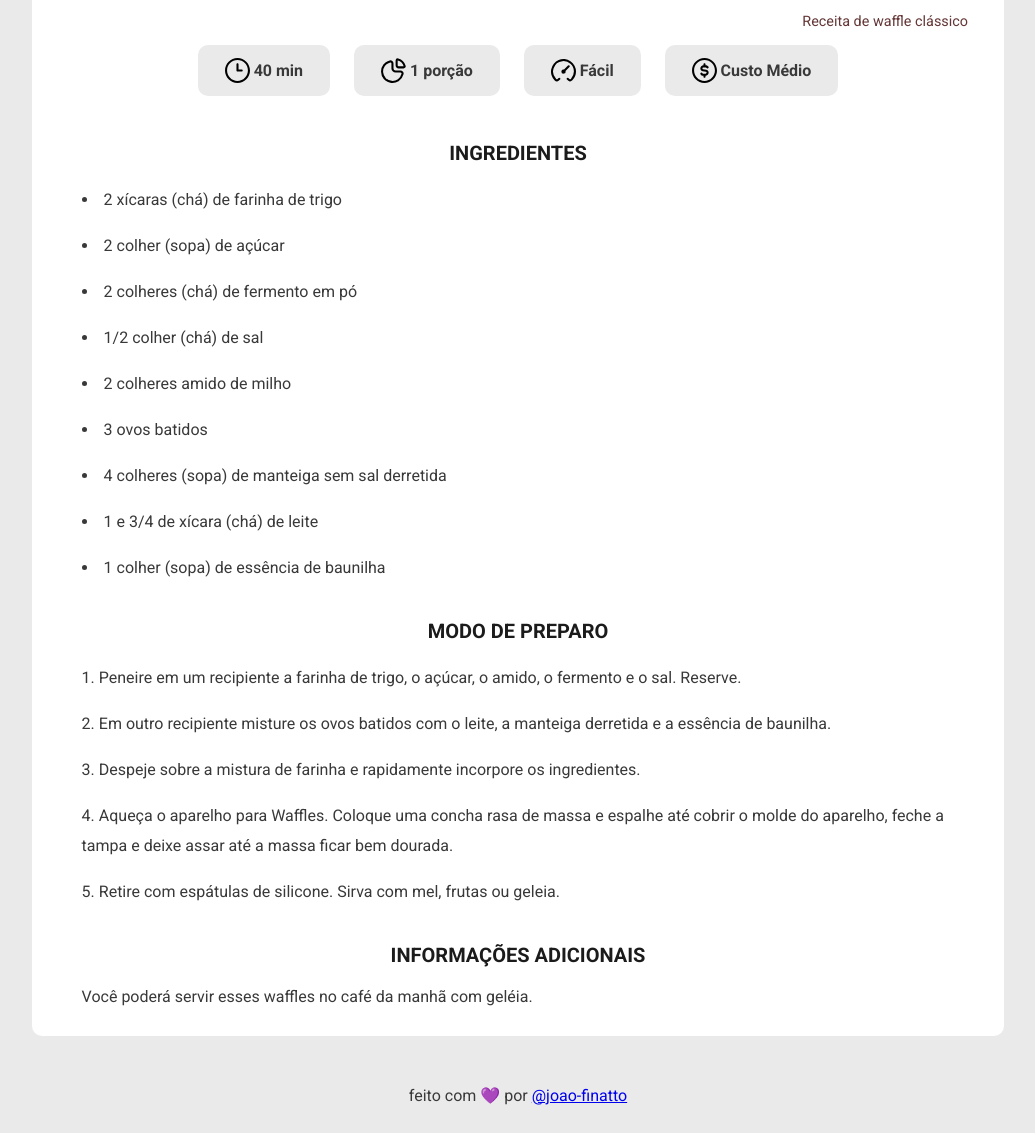
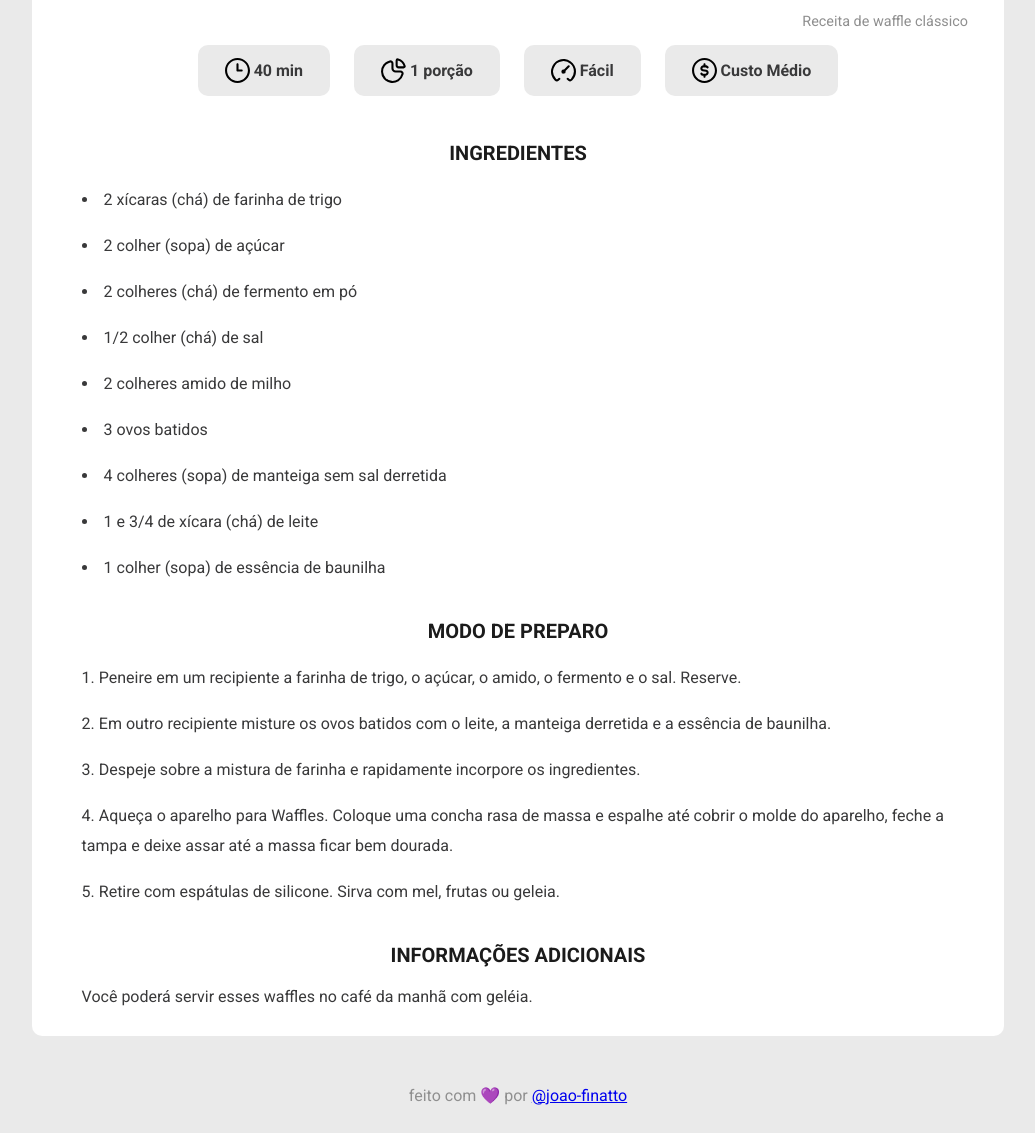
Before and after one commit to joao-finatto/project-recipe, a plain HTML site: page index.html in a window 1280 px wide. Shown: the part 453-1586 px from the top of the page, without its empty margins (122-1157 px from the left). Drawn offline with Linux system fonts and the light colour scheme.

Commit message:
change footer and desc color

```diff
--- a/styles.css
+++ b/styles.css
@@ -60,7 +60,7 @@ h4 {
   height: auto;
   margin-top: 15px;
   text-align: right;
-  color: #643636;
+  color: #8F8F8F;
   font-size: 90%;
 }
 
@@ -91,18 +91,21 @@ h4 {
 }
 .icon {
   height: 25px;
-  /*vertical align icons*/
+  /*vertical align icons with text*/
   vertical-align: middle;
 }
 
 ul, ol{
+  /*lists style*/
   font-size: 16px;
   margin: auto 50px;
   list-style-position: inside;
 }
 
 li {
+  /*single list item line height*/
   line-height: 30px;
+  /*distance between each item*/
   margin-bottom: 1em;
 }
 
@@ -112,6 +115,7 @@ li {
 }
 
 footer {
+  color: #8F8F8F;
   text-align: center;
   margin: 50px auto;
   margin-bottom: -20px;
```
